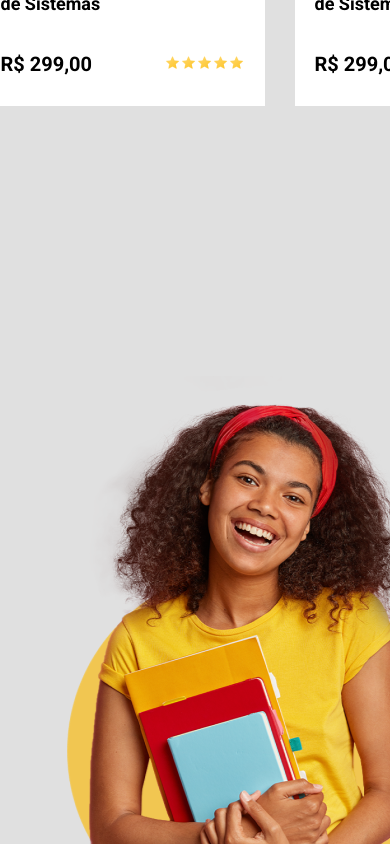
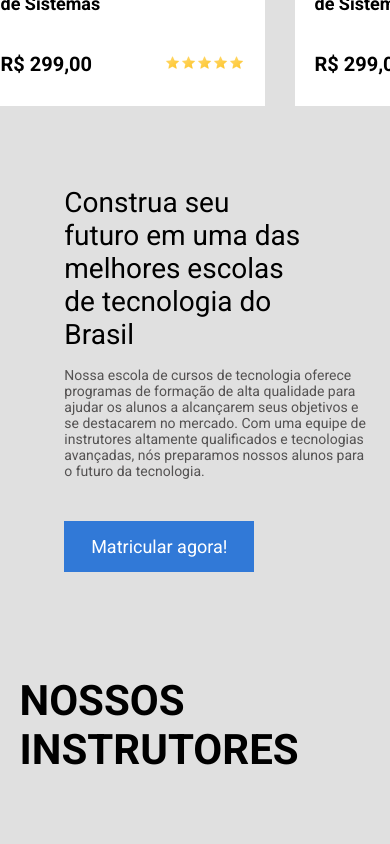
Before and after one commit to belloLucas/educamais, a React (Vite) app: page / in a window 390 px wide. Shown: the part 1600-2444 px from the top of the page. Built offline with nearby package versions, Linux system fonts and the light colour scheme.

Commit message:
feat: Enroll section now responsive

```diff
--- a/src/components/enroll/Enroll.jsx
+++ b/src/components/enroll/Enroll.jsx
@@ -8,8 +8,8 @@ export default function Enroll() {
       <img src={woman} alt="" />
       <div className="texts">
         <h1>
-          Construa seu futuro em uma das <br /> melhores escolas de tecnologia
-          do <br /> Brasil
+          Construa seu futuro em uma das melhores escolas de tecnologia do
+          Brasil
         </h1>
         <p className="text">
           Nossa escola de cursos de tecnologia oferece programas de formação de
--- a/src/components/enroll/styles/enroll.css
+++ b/src/components/enroll/styles/enroll.css
@@ -32,3 +32,36 @@
   color: white;
   background-color: #3179d7;
 }
+
+@media (max-width: 1200px) {
+  .enroll {
+    flex-direction: column;
+  }
+
+  .enroll .texts h1 {
+    font-size: 32px;
+  }
+
+  .enroll .texts .text {
+    font-size: 16px;
+  }
+}
+
+@media (max-width: 550px) {
+  .enroll img {
+    display: none;
+  }
+
+  .enroll .texts h1 {
+    font-size: 28px;
+    max-width: 80%;
+  }
+
+  .enroll .texts .text {
+    font-size: 14px;
+  }
+
+  .enroll .texts .btn {
+    font-size: 18px;
+  }
+}
```
